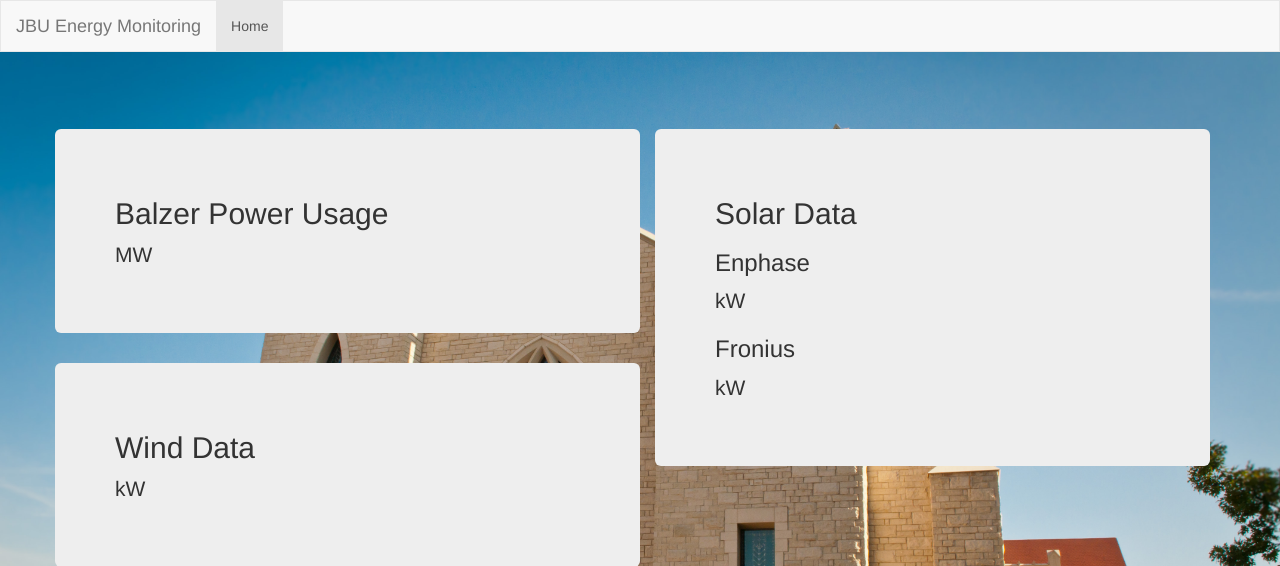
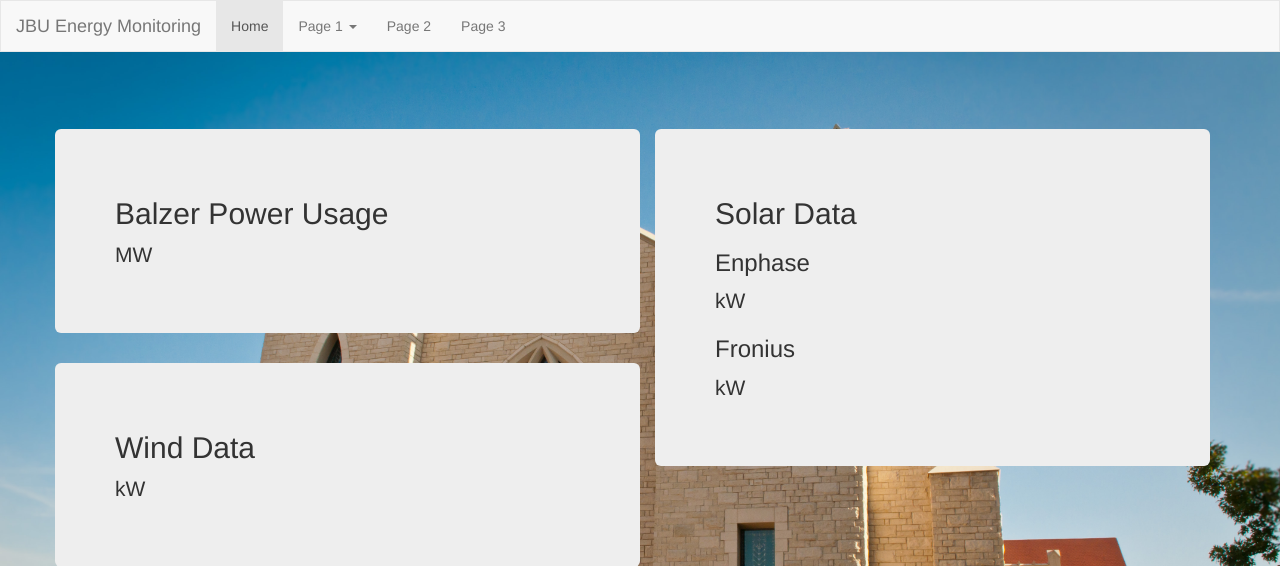
Before and after one commit to Jonathan1024/jbuem, a Django app: template MainSite/templates/MainSite/index.html in a window 1280 px wide. Shown: the top 566 px of the page. Run offline with Django 3.2, Linux system fonts and the light colour scheme; the template is opened without the code that fills it, so the values that code supplies are empty; some libraries are stand-ins or nearby versions.

Commit message:
Update for V2-origin

```diff
--- a/MainSite/templates/MainSite/index.html
+++ b/MainSite/templates/MainSite/index.html
@@ -5,17 +5,35 @@
     <title>Home</title>
     <link rel="stylesheet" type="text/css" href="../../static/Resources/CSS/MainPage.css">
     <link rel="stylesheet" type="text/css" href="../../static/bootstrap/bootstrap-3.3.6-dist/css/bootstrap.css">
-    <script src="../../static/Resources/js/jquery-2.2.0.min.js"></script>
+    <script src="https://ajax.googleapis.com/ajax/libs/jquery/1.12.0/jquery.min.js"></script>
+    <script src="http://maxcdn.bootstrapcdn.com/bootstrap/3.3.6/js/bootstrap.min.js"></script>
 </head>
 <body>
 <nav class="navbar navbar-default" style="border-radius: 0px">
   <div class="container-fluid">
     <div class="navbar-header">
+      <button type="button" class="navbar-toggle" data-toggle="collapse" data-target="#myNavbar">
+        <span class="icon-bar"></span>
+        <span class="icon-bar"></span>
+        <span class="icon-bar"></span>
+      </button>
       <a class="navbar-brand" href="#">JBU Energy Monitoring</a>
     </div>
-    <ul class="nav navbar-nav">
-      <li class="active"><a href="#">Home</a></li>
-    </ul>
+    <div class="collapse navbar-collapse" id="myNavbar">
+      <ul class="nav navbar-nav">
+        <li class="active"><a href="#">Home</a></li>
+        <li class="dropdown">
+          <a class="dropdown-toggle" data-toggle="dropdown" href="#">Page 1 <span class="caret"></span></a>
+          <ul class="dropdown-menu">
+            <li><a href="#">Page 1-1</a></li>
+            <li><a href="#">Page 1-2</a></li>
+            <li><a href="#">Page 1-3</a></li>
+          </ul>
+        </li>
+        <li><a href="#">Page 2</a></li>
+        <li><a href="#">Page 3</a></li>
+      </ul>
+    </div>
   </div>
 </nav>
 
--- a/MainSite/templates/MainSite/test.html
+++ b/MainSite/templates/MainSite/test.html
@@ -41,7 +41,7 @@
 <div class="container">
     <div class="row">
         <div class="jumbotron">
-            Power
+
         </div>
     </div>
 </div>
--- a/jbuem/settings.py
+++ b/jbuem/settings.py
@@ -82,7 +82,7 @@ DATABASES = {
         'NAME': 'data_temp',
 		'USER': 'data_bud',
 		'PASSWORD': 'password',
-		'HOST': 'localhost:8000',
+		'HOST': 'localhost',
 		'PORT': '',
     }
 }
```
